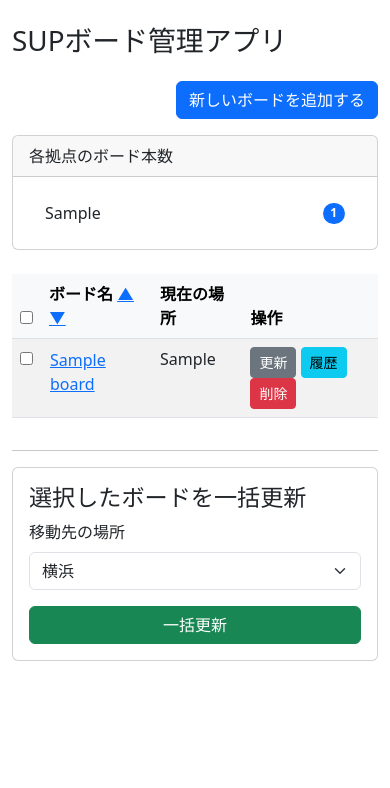
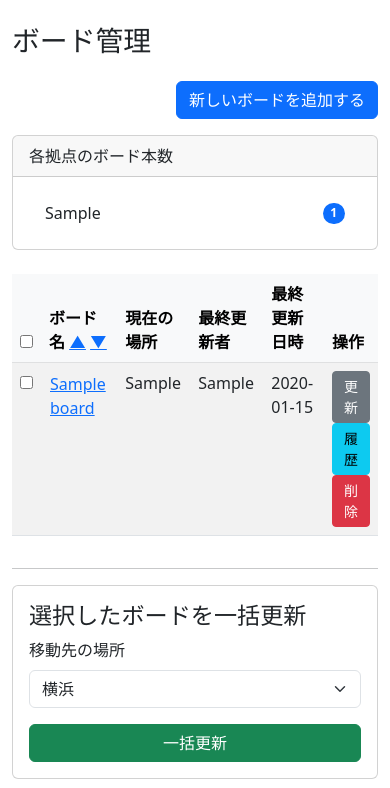
Before and after one commit to uuuuuseeee/sup-board-app, a Flask app: page /boards in a window 390 px wide. Shown: the part 56-844 px from the top of the page. Run offline with Flask 3, Linux system fonts and the light colour scheme; a user stored in the database is signed in; tables that the repository leaves empty hold one stand-in row (values such as "Sample post").

Commit message:
Update index.html

```diff
--- a/templates/boards/index.html
+++ b/templates/boards/index.html
@@ -1,17 +1,13 @@
 {% extends 'base.html' %}
-
-{% block title %}ボード一覧{% endblock %}
-{% block header %}SUPボード管理アプリ{% endblock %}
-
+{% block title %}ボード管理{% endblock %}
+{% block header %}ボード管理{% endblock %}
 {% block content %}
-<!-- ゲストでない場合のみ、追加ボタンを表示 -->
+<!-- ... (お知らせ、サマリー表示エリアは変更なし) ... -->
 {% if current_user.role != 'guest' %}
 <div class="d-flex justify-content-end mb-3">
     <a href="{{ url_for('add_board') }}" class="btn btn-primary">新しいボードを追加する</a>
 </div>
 {% endif %}
-
-<!-- サマリー表示エリア -->
 <div class="card mb-4">
     <div class="card-header">
         各拠点のボード本数
@@ -30,9 +26,10 @@
     </div>
 </div>
 
-<!-- ボード一覧テーブル -->
+<!-- ↓↓ ここからテーブルの構造をレスポンシブ対応に変更 ↓↓ -->
+<form action="{{ url_for('bulk_update') }}" method="POST" id="bulk-update-form">
     <div class="table-responsive">
-    <table class="table table-striped table-hover">
+        <table class="table table-striped table-hover responsive-table">
             <thead class="table-light">
                 <tr>
                     {% if current_user.role != 'guest' %}
@@ -40,12 +37,12 @@
                     {% endif %}
                     <th scope="col">
                         ボード名
-                    <a href="/?sort_by=name&order=asc">▲</a>
-                    <a href="/?sort_by=name&order=desc">▼</a>
+                        <a href="/boards?sort_by=name&order=asc">▲</a>
+                        <a href="/boards?sort_by=name&order=desc">▼</a>
                     </th>
                     <th scope="col">現在の場所</th>
-                <th scope="col" class="d-none d-md-table-cell">最終更新者</th>
-                <th scope="col" class="d-none d-md-table-cell">最終更新日時</th>
+                    <th scope="col">最終更新者</th>
+                    <th scope="col">最終更新日時</th>
                     {% if current_user.role != 'guest' %}
                     <th scope="col">操作</th>
                     {% endif %}
@@ -55,18 +52,18 @@
                 {% for board in boards %}
                 <tr>
                     {% if current_user.role != 'guest' %}
-                <td><input type="checkbox" name="board_ids" value="{{ board.id }}" form="bulk-update-form"></td>
+                    <td data-label="選択"><input type="checkbox" name="board_ids" value="{{ board.id }}" form="bulk-update-form"></td>
                     {% endif %}
-                <td>
+                    <td data-label="ボード名">
                         <button type="button" class="btn btn-link p-0 text-start" data-bs-toggle="modal" data-bs-target="#boardDetailModal{{ board.id }}">
                             {{ board.name }}
                         </button>
                     </td>
-                <td>{{ board.location }}</td>
-                <td class="d-none d-md-table-cell">{{ board.user }}</td>
-                <td class="d-none d-md-table-cell">{{ board.updated_at }}</td>
+                    <td data-label="現在の場所">{{ board.location }}</td>
+                    <td data-label="最終更新者">{{ board.user }}</td>
+                    <td data-label="最終更新日時">{{ board.updated_at }}</td>
                     {% if current_user.role != 'guest' %}
-                <td>
+                    <td data-label="操作">
                         <a href="{{ url_for('update_board', board_id=board.id) }}" class="btn btn-secondary btn-sm">更新</a>
                         <a href="{{ url_for('history', board_id=board.id) }}" class="btn btn-info btn-sm">履歴</a>
                         <form action="{{ url_for('delete_board', board_id=board.id) }}" method="POST" style="display:inline;">
@@ -79,12 +76,13 @@
             </tbody>
         </table>
     </div>
+</form>
 
-<!-- ゲストでない場合のみ、一括更新フォームを表示 -->
+<!-- ... (以降の一括更新フォーム、モーダル、スクリプトは変更なし) ... -->
 {% if current_user.role != 'guest' %}
 <hr>
-<form action="{{ url_for('bulk_update') }}" method="POST" id="bulk-update-form">
-    <div class="card p-3 mb-4">
+<form action="{{ url_for('bulk_update') }}" method="POST" id="bulk-update-form-standalone">
+     <div class="card p-3">
         <h3>選択したボードを一括更新</h3>
         <div class="row g-3 align-items-end">
             <div class="col-md-5">
@@ -109,28 +107,6 @@
 </form>
 {% endif %}
 
-<!-- ↓↓ お知らせ表示エリアをここに移動しました ↓↓ -->
-{% if announcements %}
-<hr>
-<div class="card mb-4">
-    <div class="card-header fw-bold">
-        📢 お知らせ
-    </div>
-    <div class="card-body">
-        {% for announcement in announcements %}
-        <div class="alert alert-light border-start border-5 border-primary mb-2">
-            <h5 class="alert-heading fs-6">{{ announcement.title }}</h5>
-            <p class="mb-1 small">{{ announcement.content | nl2br }}</p>
-            <hr class="my-1">
-            <p class="mb-0 text-muted small">投稿: {{ announcement.author.username }} ({{ announcement.timestamp.strftime('%Y/%m/%d') }})</p>
-        </div>
-        {% endfor %}
-    </div>
-</div>
-{% endif %}
-<!-- お知らせ表示エリアここまで -->
-
-<!-- モーダルとJavaScriptは変更なし -->
 {% for board in boards %}
 <div class="modal fade" id="boardDetailModal{{ board.id }}" tabindex="-1" aria-labelledby="boardDetailModalLabel{{ board.id }}" aria-hidden="true">
     <div class="modal-dialog">
```
Lines whose indentation alone changed are shown as unchanged.
